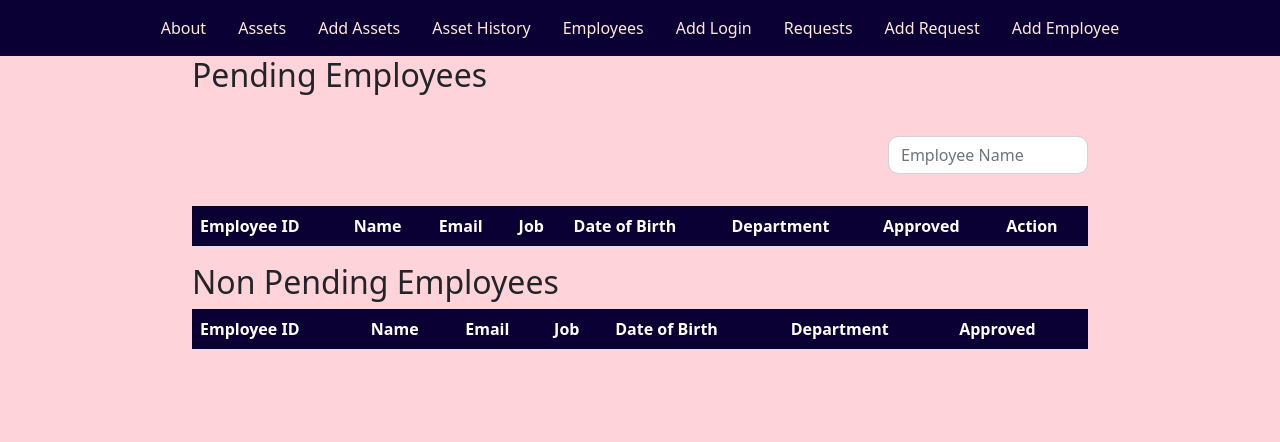
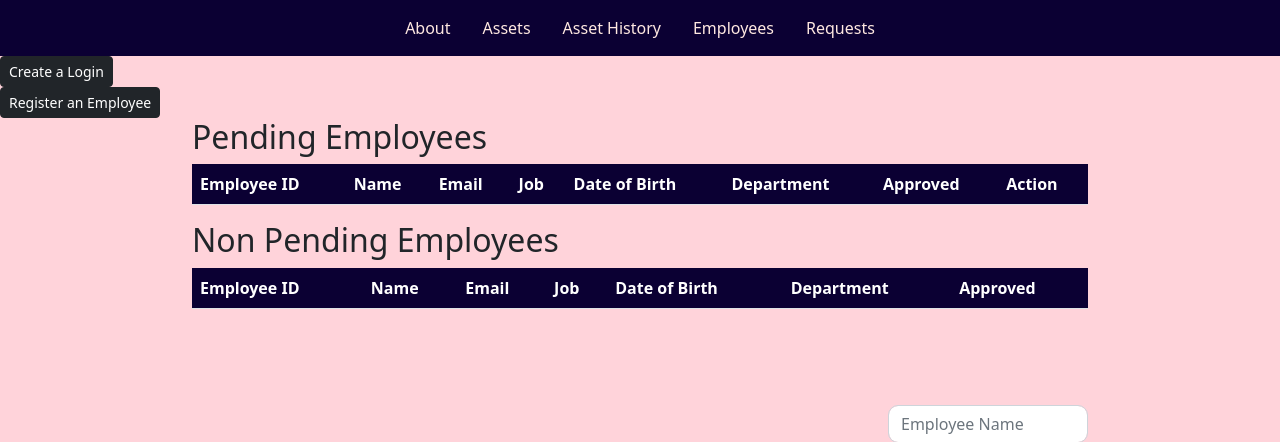
Before and after one commit to Derv6464/databaseProject2, a Flask app: page /employee_view in a window 1280 px wide. Shown: the top 442 px of the page. Run offline with Flask 2, Linux system fonts and the light colour scheme; data that the repository does not hold is empty.

Commit message:
made buttons

```diff
--- a/templates/Nav.html
+++ b/templates/Nav.html
@@ -28,11 +28,7 @@
         >
 
       </li>
-        <li class="nav-item">
-        <a class="nav-link" href="{{url_for('addAssetView')}}" style="color: #FFE8E1"
-          >Add Assets</a
-        >
-      </li>
+
 
       </li>
         <li class="nav-item">
@@ -40,16 +36,9 @@
       </li>
 
         <li class="nav-item">
-        <a class="nav-link active" href="{{ url_for('get_data') }}" style="color: #FFE8E1"
+        <a class="nav-link active" href="{{ url_for('get_data')}}" style="color: #FFE8E1"
           >Employees</a
         >
-      </li>
-
-      </li>
-        <li class="nav-item">
-        <a class="nav-link" href="{{url_for('addLoginView')}}" style="color: #FFE8E1">Add Login</a>
-      </li>
-
       </li>
         <li class="nav-item">
         <a class="nav-link" href="{{url_for('requets')}}" style="color: #FFE8E1"
@@ -57,14 +46,6 @@
         >
       </li>
 
-      </li>
-        <li class="nav-item">
-        <a class="nav-link" href="{{url_for('addRequestView')}}" style="color: #FFE8E1">Add Request</a>
-      </li>
-         </li>
-        <li class="nav-item">
-        <a class="nav-link" href="{{url_for('addEmployView')}}" style="color: #FFE8E1">Add Employee</a>
-      </li>
 
     </ul>
   </div>
--- a/templates/addEmployee.html
+++ b/templates/addEmployee.html
@@ -6,6 +6,7 @@
 
         {% include 'nav.html' %}
     </head>
+
 <body>
     <div
       class="container-fluid"
--- a/templates/assests.html
+++ b/templates/assests.html
@@ -7,7 +7,7 @@
     </head>
 
     <body>
-
+        <a class="nav-link" href="{{url_for('addAssetView')}}" style="color: #FFE8E1"><button padding ="10%" align="right" class="btn btn-dark btn-sm">Add Asset</button></a>
         <div style="display: flex;
             justify-content: center;
             align-items: center;
--- a/templates/index.html
+++ b/templates/index.html
@@ -1,17 +1,5 @@
 <!DOCTYPE html>
 <html>
-<style>
-    a:link{
-        color: red;
-    }
-    a:visited{
-        color: red;
-    }
-
-    a:hover{
-        color: crimson;
-    }
-</style>
 
   <head>
     <title>Employees</title>
@@ -21,15 +9,9 @@
   <body>
 
     <main>
-      <div id="selector">
-        <input
-          type="text"
-          class="form-control"
-          id="input1"
-          onkeyup="myFunction()"
-          placeholder="Employee Name"
-        />
-      </div>
+    <a class="nav-link" href="{{url_for('addLoginView')}}" style="color: #FFE8E1"><button padding ="10%" align="right" class="btn btn-dark btn-sm">Create a Login</button></a>
+    <a class="nav-link" href="{{url_for('addEmployView')}}" style="color: #FFE8E1"><button padding ="10%" align="right" class="btn btn-dark btn-sm">Register an Employee</button></a>
+
     <h2 style="padding-left: 15%"> Pending Employees</h2>
       <div id="table">
         <table class="table" id="tbl">
@@ -59,7 +41,7 @@
             <td style="display: flex; gap: 10px">
                         {% if row["approved"] %}
                             <div style="margin-top: -3px">
-                                 <a href ="{{ url_for('unapp_employ', id=row["id"])}}" onclick="return confirm('Do you want to unapprove {{ row["name"] }}');" title="Unapprove">
+                                 <a href ="{{ url_for('unapp_employ', id=row["Employee_ID"])}}" onclick="return confirm('Do you want to unapprove {{ row["Name"] }}');" title="Unapprove">
                                 <i
                                   class="fa fa-times"
                                   aria-hidden="true"
@@ -68,7 +50,7 @@
                                 </a>
                             </div>
                             <div style="margin-top: -3px">
-                                <a href ="{{ url_for('pend_employ', id=row["id"])}}" onclick="return confirm('Do you want confrim the status of {{ row["name"] }}');" title="Confrim Status">
+                                <a href ="{{ url_for('pend_employ', id=row["Employee_ID"])}}" onclick="return confirm('Do you want confrim the status of {{ row["Name"] }}');" title="Confrim Status">
                                 <i
                                   class="fa fa-times-circle"
                                   aria-hidden="true"
@@ -79,7 +61,7 @@
 
                     {% else %}
                             <div style="margin-top: -3px">
-                                <a href ="{{ url_for('app_employ', id=row["id"])}}" onclick="return confirm('Do you want to approve {{ row["name"] }}');" title="Approve">
+                                <a href ="{{ url_for('app_employ', id=row["Employee_ID"])}}" onclick="return confirm('Do you want to approve {{ row["Name"] }}');" title="Approve">
                                 <i
                                   class="fa fa-check"
                                   aria-hidden="true"
@@ -88,7 +70,7 @@
                                 </a>
                             </div>
                              <div style="margin-top: -3px">
-                                <a href ="{{ url_for('pend_employ', id=row["id"])}}" onclick="return confirm('Do you want confrim the status of {{ row["name"] }}');" title="Confrim Status">
+                                <a href ="{{ url_for('pend_employ', id=row["Employee_ID"])}}" onclick="return confirm('Do you want confrim the status of {{ row["Name"] }}');" title="Confrim Status">
                                 <i
                                   class="fa fa-times-circle"
                                   aria-hidden="true"
@@ -134,7 +116,15 @@
         </table>
       </div>
 
-
+    <div id="selector">
+        <input
+          type="text"
+          class="form-control"
+          id="input1"
+          onkeyup="myFunction()"
+          placeholder="Employee Name"
+        />
+      </div>
     </main>
     <script>
       function myFunction() {
--- a/templates/requests.html
+++ b/templates/requests.html
@@ -9,7 +9,7 @@
     </head>
 
     <body>
-
+    <a class="nav-link" href="{{url_for('addRequestView')}}" style="color: #FFE8E1"><button padding ="10%" align="right" class="btn btn-dark btn-sm">Add Request</button></a>
         <div style="display: flex;
             justify-content: center;
             align-items: center;
```
Also changed, not shown: templates/history.html (+0 -22 lines).
